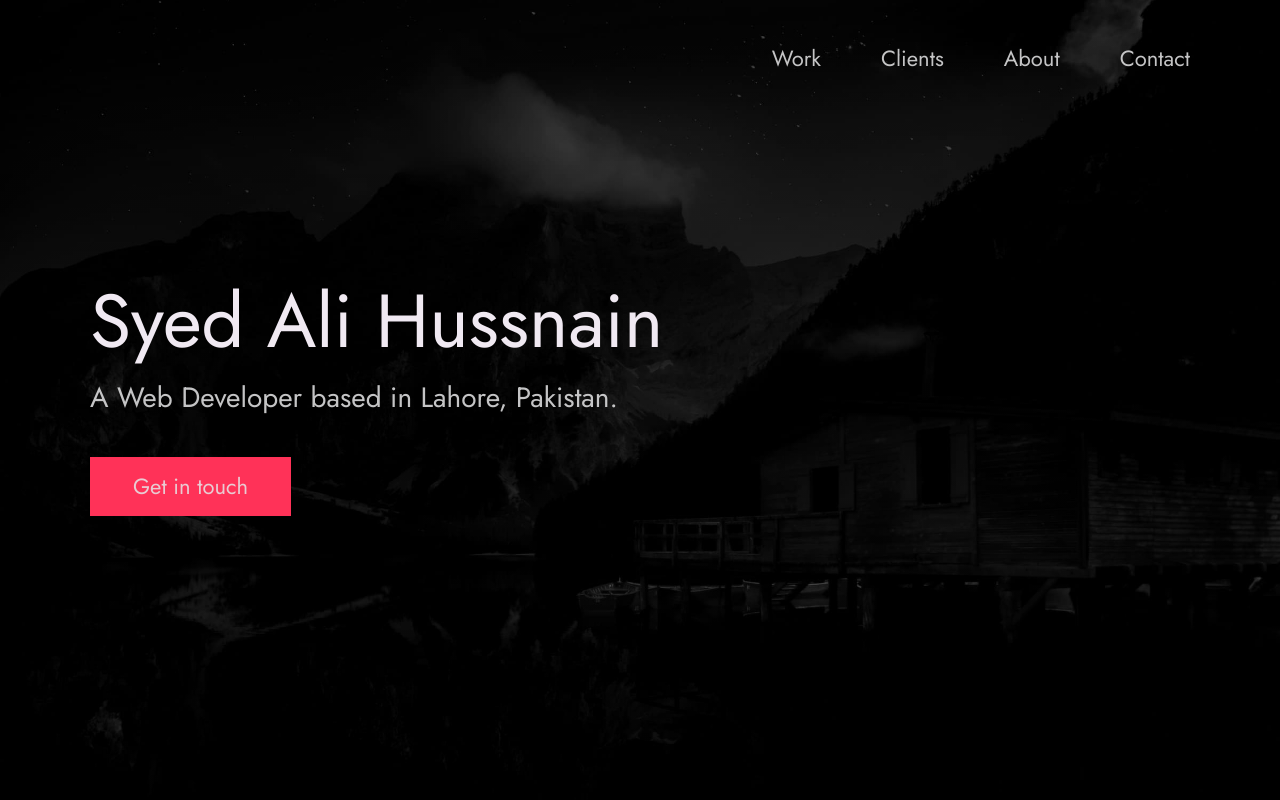
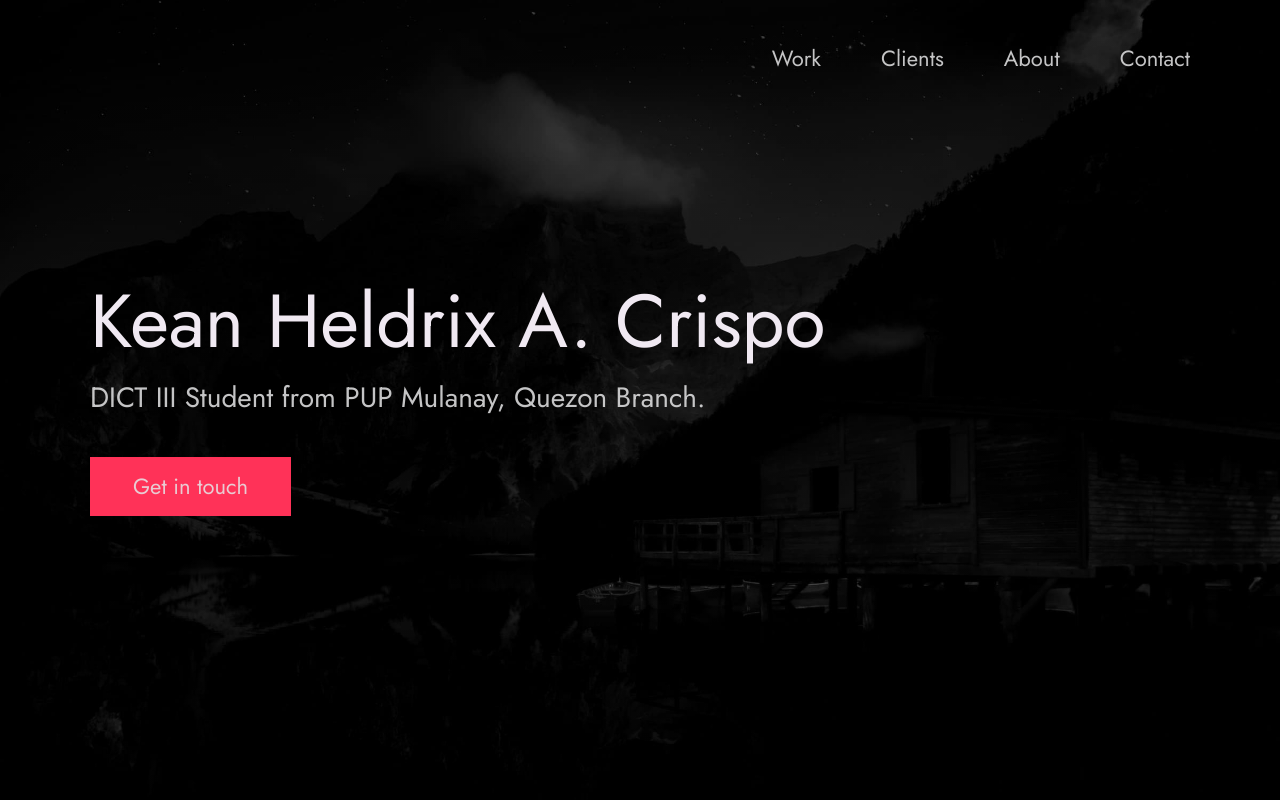
Before and after one commit to KeanCrispo/KeanCrispo.github.io, a plain HTML site: page index.html in a window 1280 px wide. Shown: the top 800 px of the page. Drawn offline with Linux system fonts and the light colour scheme.

Commit message:
Update index.html

```diff
--- a/index.html
+++ b/index.html
@@ -24,7 +24,7 @@
 
   <!-- Put your site title here -->
   <title>
-    Syed Ali Hussnain | A Web Developer based in Lahore, Pakistan.
+    Kean Heldrix A. Crispo | DICT III Student from PUP Mulanay, Quezon Branch.
   </title>
 
   <meta name="description" content="Add small description of yourslef.">
@@ -56,10 +56,10 @@
       <div class="header__text">
         <h1 class="heading-primary">
           <!-- Replace the following name with your name -->
-          <span>Syed Ali Hussnain</span>
+          <span>Kean Heldrix A. Crispo</span>
         </h1>
         <!-- Put a small paragraph about yourself -->
-        <p>A Web Developer based in Lahore, Pakistan.</p>
+        <p>DICT III Student from PUP Mulanay, Quezon Branch.</p>
         <a href="#contact" class="btn btn--pink">Get in touch</a>
       </div>
     </div>
```
